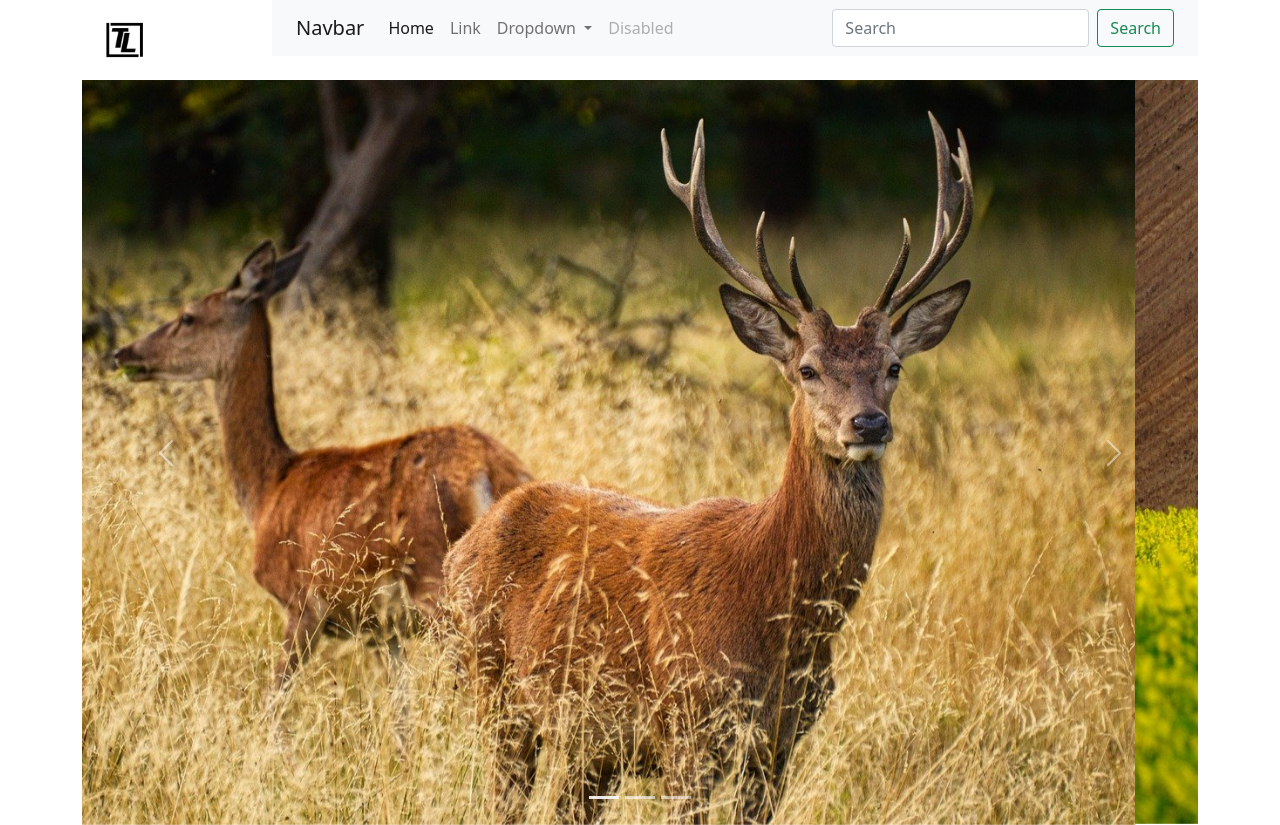
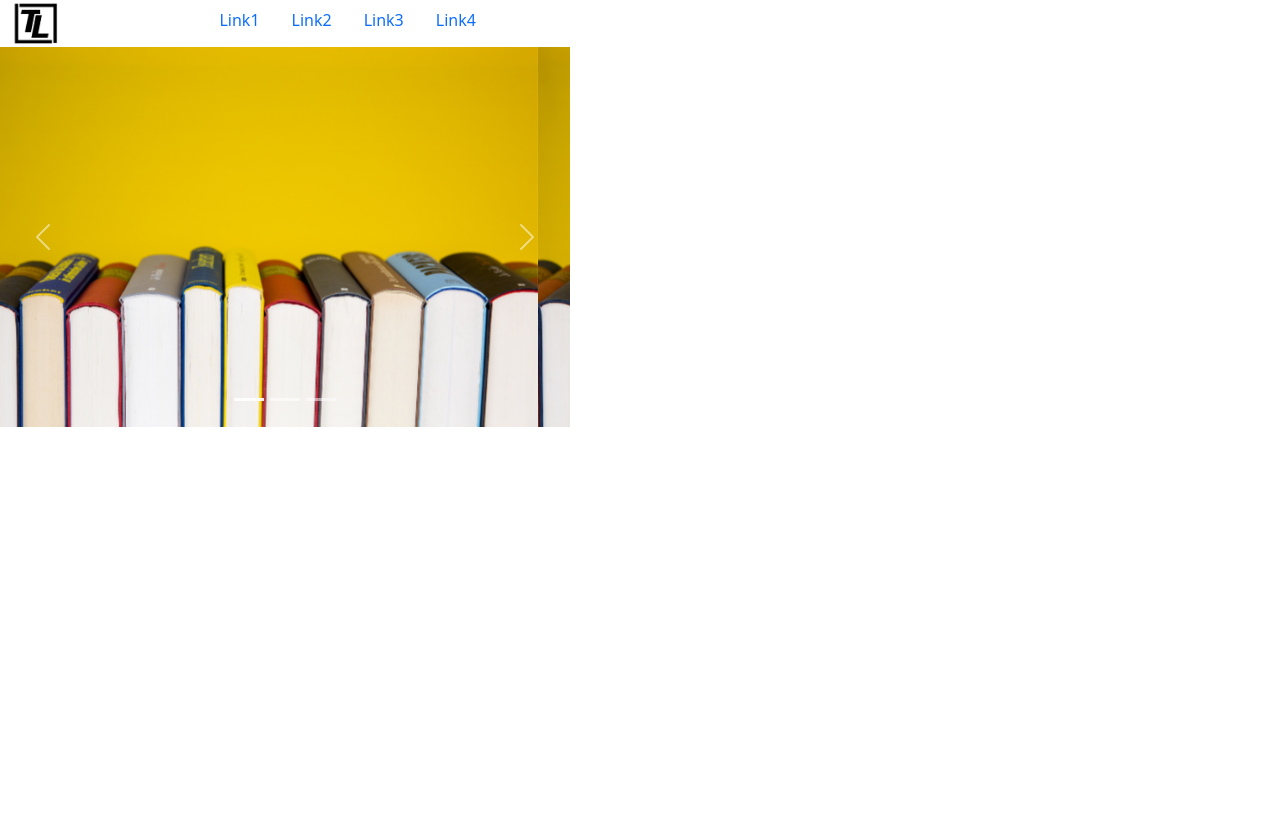
Before and after one commit to acarresbarresiones/M14-M8, a plain HTML site: page index.html in a window 1280 px wide. After the commit the page ends 800 px from the top, so only its background shows below. Drawn offline with Linux system fonts and the light colour scheme.

Commit message:
4rt commit

```diff
--- a/index.html
+++ b/index.html
@@ -13,55 +13,33 @@
 </head>
 
 <body>
-  <div class="container">
-    <div class="row">
-      <div class="col-2 h-25">
-        <img src="images/logo.png" class="h-35 w-50 img-fluid" alt="logo">
-      </div>
-      <div class="col-10 h-25">
-        <nav class="navbar navbar-expand-lg navbar-light bg-light">
-          <div class="container-fluid">
-            <a class="navbar-brand" href="#">Navbar</a>
-            <button class="navbar-toggler" type="button" data-bs-toggle="collapse" data-bs-target="#navbarSupportedContent" aria-controls="navbarSupportedContent" aria-expanded="false" aria-label="Toggle navigation">
-              <span class="navbar-toggler-icon"></span>
-            </button>
-            <div class="collapse navbar-collapse" id="navbarSupportedContent">
-              <ul class="navbar-nav me-auto mb-2 mb-lg-0">
-                <li class="nav-item">
-                  <a class="nav-link active" aria-current="page" href="#">Home</a>
+  <div class="container fluid m-0 p-0">
+    <div class="row m-0 p-0">
+      <div class="col-11 h-25">
+        <ul class="nav nav-pills h-50 w-75">
+          <li class="nav-item h-25 w-25">
+            <img src="images/logo2.png" class="img-fluid  w-25">
+          </li>
+  <li class="nav-item align-center">
+    <a class="nav-link" href="#">Link1</a>
   </li>
   <li class="nav-item">
-                  <a class="nav-link" href="#">Link</a>
-                </li>
-                <li class="nav-item dropdown">
-                  <a class="nav-link dropdown-toggle" href="#" id="navbarDropdown" role="button" data-bs-toggle="dropdown" aria-expanded="false">
-                    Dropdown
-                  </a>
-                  <ul class="dropdown-menu" aria-labelledby="navbarDropdown">
-                    <li><a class="dropdown-item" href="#">Action</a></li>
-                    <li><a class="dropdown-item" href="#">Another action</a></li>
-                    <li>
-                      <hr class="dropdown-divider">
-                    </li>
-                    <li><a class="dropdown-item" href="#">Something else here</a></li>
-                  </ul>
+    <a class="nav-link" href="#">Link2</a>
   </li>
   <li class="nav-item">
-                  <a class="nav-link disabled" href="#" tabindex="-1" aria-disabled="true">Disabled</a>
+    <a class="nav-link" href="#">Link3</a>
+  </li>
+  <li class="nav-item">
+    <a class="nav-link" href="#">Link4</a>
   </li>
 </ul>
-              <form class="d-flex">
-                <input class="form-control me-2" type="search" placeholder="Search" aria-label="Search">
-                <button class="btn btn-outline-success" type="submit">Search</button>
-              </form>
+        </div>
+      <div class="col-1 h-25">
       </div>
     </div>
-        </nav>
-      </div>
-    </div>
-    <div class="row">
-      <div class="col-12">
-        <div id="carouselExampleIndicators" class="carousel slide" data-bs-ride="carousel">
+    <div class="row m-0 p-0">
+      <div class="col-12 m-0 p-0 h-100 w-100">
+        <div id="carouselExampleIndicators" class="carousel slide w-50 h-100" data-bs-ride="carousel">
   <div class="carousel-indicators">
     <button type="button" data-bs-target="#carouselExampleIndicators" data-bs-slide-to="0" class="active" aria-current="true" aria-label="Slide 1"></button>
     <button type="button" data-bs-target="#carouselExampleIndicators" data-bs-slide-to="1" aria-label="Slide 2"></button>
@@ -69,13 +47,13 @@
   </div>
   <div class="carousel-inner">
     <div class="carousel-item active">
-      <img src="images/deer.jpg" class="d-block w-100 h-50">
+      <img src="images/books2.jpg" class="d-block w-100 h-100">
     </div>
     <div class="carousel-item">
-      <img src="images/horse.jpg" class="d-block w-100 h-50">
+      <img src="images/books2.jpg" class="d-block w-100 h-100">
     </div>
     <div class="carousel-item">
-      <img src="images/owl.jpg" class="d-block w-100 h-50">
+      <img src="images/owl.jpg" class="d-block w-100 h-100">
     </div>
   </div>
   <button class="carousel-control-prev" type="button" data-bs-target="#carouselExampleIndicators" data-bs-slide="prev">
@@ -86,6 +64,7 @@
     <span class="carousel-control-next-icon" aria-hidden="true"></span>
     <span class="visually-hidden">Next</span>
   </button>
+</div>
     </div>
   </div>
 </div>
```
Also changed, not shown: images/books.jpg (added), images/books2.jpg (added), images/logo2.png (added). Lines whose indentation alone changed are shown as unchanged.
